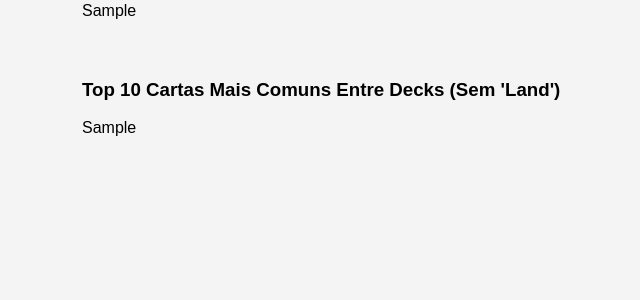
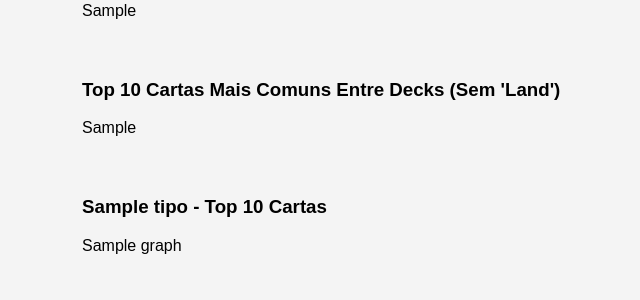
Before and after one commit to MatheusArguelho/KindredWars, a Flask app: template templates/index.html in a window 1280 px wide. Shown: the part 289-589 px from the top of the page, without its empty margins (8-648 px from the left). Run offline with Flask 3, Linux system fonts and the light colour scheme; the template is opened without the code that fills it: most values are stand-ins (such as "Sample title", 1, 10 or a date in 2020).

Commit message:
Coloquei os graficos dos tipos de carta

```diff
--- a/app.py
+++ b/app.py
@@ -27,11 +27,35 @@ cores_comandantes = comandantes_decks['Cor'].value_counts()
 # Cartas mais comuns entre decks (sem contar "Land")
 cartas_comuns = df_sem_land.groupby('Nome')['Deck'].nunique().sort_values(ascending=False)
 
+# Filtra os dados com base em tipos de cartas específicos
+tipos = ['Land', 'Creature', 'Artifact', 'Enchantment', 'Planeswalker', 'Battle', 'Instant', 'Sorcery']
+
+# Cria gráficos de barras para cada tipo
+tipos_graficos = {}
+for tipo in tipos:
+    tipo_cartas = df[df['Tipo'].str.contains(tipo, case=False, na=False)]
+    tipo_comum = tipo_cartas.groupby('Nome')['Deck'].nunique().sort_values(ascending=False)
+
+    fig = px.bar(tipo_comum.head(10),
+                 x=tipo_comum.head(10).index,
+                 y=tipo_comum.head(10).values,
+                 title=f"Top 10 Cartas do Tipo {tipo}",
+                 labels={'x': 'Carta', 'y': 'Número de Decks'},
+                 template='plotly')
+
+    fig.update_layout(
+        autosize=True,
+        margin=dict(l=10, r=10, t=40, b=40)
+    )
+
+    tipos_graficos[tipo] = fig.to_html(full_html=False)
+
 # ==============================================
 # 3. CRIAÇÃO DO FLASK COM PLOTLY
 # ==============================================
 
 app = Flask(__name__)
+
 
 @app.route('/')
 def index():
@@ -58,32 +82,21 @@ def index():
                                labels={'x': 'Carta', 'y': 'Número de Decks'},
                                template='plotly')
 
-    # Ajuste de layout para tornar os gráficos responsivos
-    fig_preco_decks.update_layout(
-        autosize=True,
-        margin=dict(l=10, r=10, t=40, b=40)
-    )
-
-    fig_cores_comandantes.update_layout(
-        autosize=True,
-        margin=dict(l=10, r=10, t=40, b=40)
-    )
-
-    fig_cartas_comuns.update_layout(
-        autosize=True,
-        margin=dict(l=10, r=10, t=40, b=40)
-    )
-
     # Converte os gráficos para HTML
     graph_preco_decks = fig_preco_decks.to_html(full_html=False)
     graph_cores_comandantes = fig_cores_comandantes.to_html(full_html=False)
     graph_cartas_comuns = fig_cartas_comuns.to_html(full_html=False)
 
+    # Criação dos gráficos para os tipos de carta
+    tipo_graphs = {tipo: tipos_graficos[tipo] for tipo in tipos}
+
     return render_template('index.html',
                            num_decks_distintos=num_decks_distintos,
                            graph_preco_decks=graph_preco_decks,
                            graph_cores_comandantes=graph_cores_comandantes,
-                           graph_cartas_comuns=graph_cartas_comuns)
+                           graph_cartas_comuns=graph_cartas_comuns,
+                           tipo_graphs=tipo_graphs)
+
 
 if __name__ == '__main__':
     app.run(debug=True)
--- a/templates/index.html
+++ b/templates/index.html
@@ -50,6 +50,14 @@
                 <h3>Top 10 Cartas Mais Comuns Entre Decks (Sem 'Land')</h3>
                 {{ graph_cartas_comuns | safe }}
             </div>
+
+            <!-- Gráficos de barras por tipo de carta -->
+            {% for tipo, graph in tipo_graphs.items() %}
+            <div class="graph">
+                <h3>{{ tipo }} - Top 10 Cartas</h3>
+                {{ graph | safe }}
+            </div>
+            {% endfor %}
         </div>
     </div>
 </body>
```
